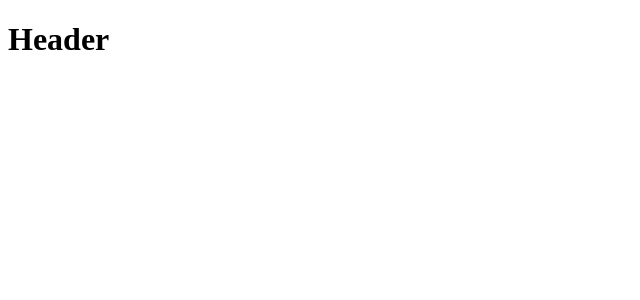
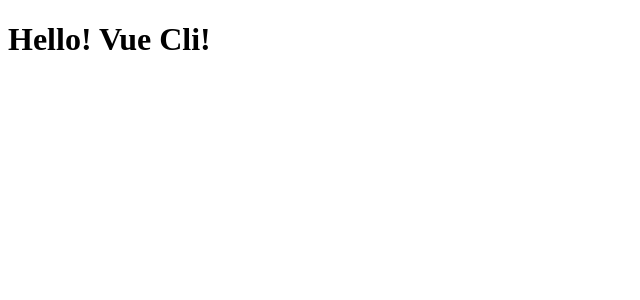
Before and after one commit to kewon96/Vue.js, a Vue app in the folder vue-cli/: page / in a window 1280 px wide. Shown: the top 300 px of the page, without its empty margins (0-640 px from the left). Built offline with nearby package versions, Linux system fonts and the light colour scheme.

Commit message:
Using props

```diff
--- a/vue-cli/src/App.vue
+++ b/vue-cli/src/App.vue
@@ -2,7 +2,7 @@
 <!-- 이 안에 최상위 Element는 하나만 존재해야만 한다. -->
     <div>
         <!-- {{ str }} -->
-        <AppHeader />
+        <AppHeader v-bind:propsdata="str"/>
     </div>
 </template>
 
--- a/vue-cli/src/components/AppHeader.vue
+++ b/vue-cli/src/components/AppHeader.vue
@@ -2,17 +2,13 @@
      -> 한단어로 한다면 브라우저입장에선 이게 HTML Tag인지 컴포넌트인지 알 수 없음 -->
 <template>
   <header>
-      <h1>{{ str }}</h1>
+      <h1>{{ propsdata }}</h1>
   </header>
 </template>
 
 <script>
 export default {
-    data: function() {
-        return {
-            str: 'Header'
-        }
-    }
+    props: ['propsdata']
 }
 </script>
 
```
